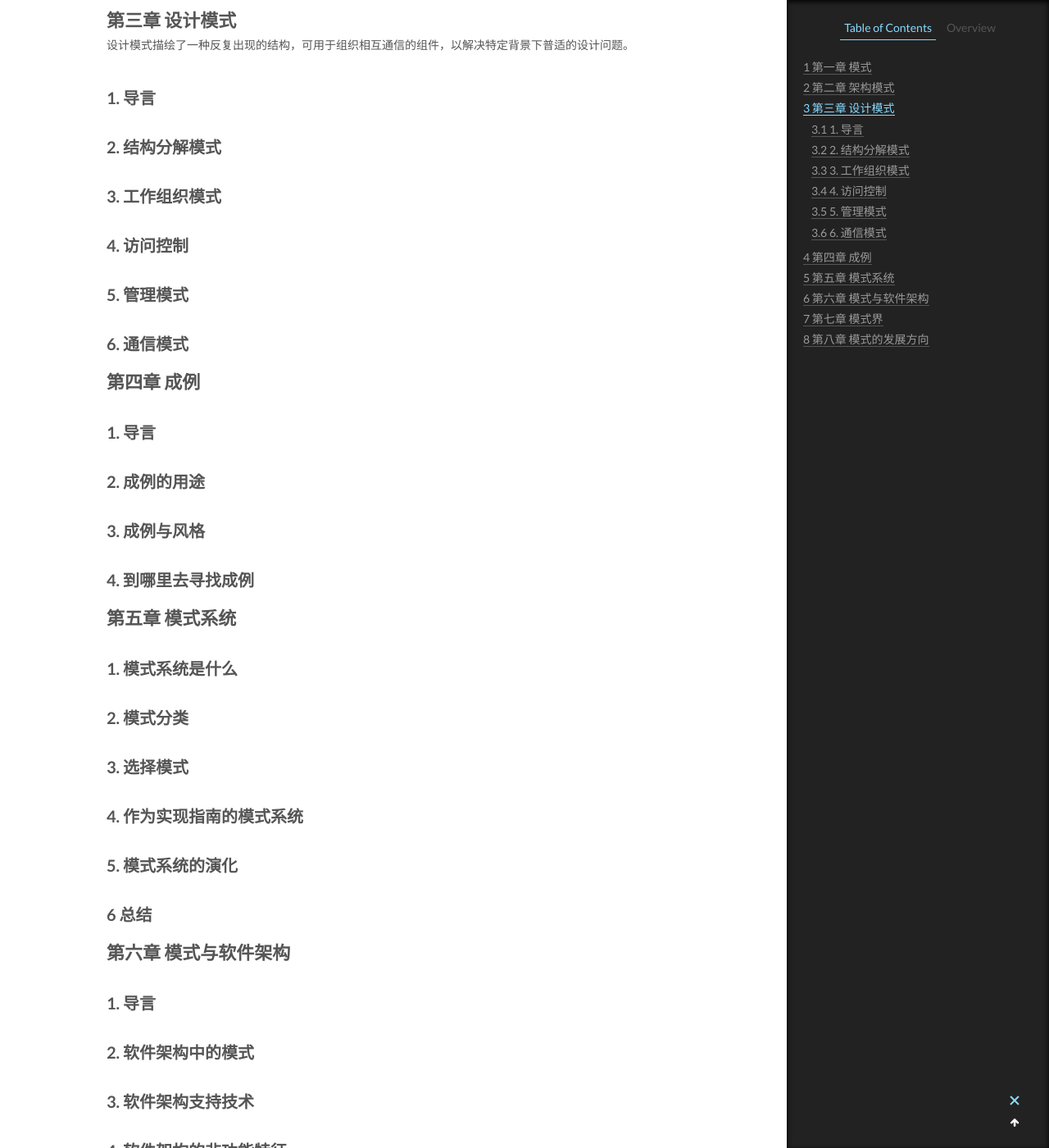
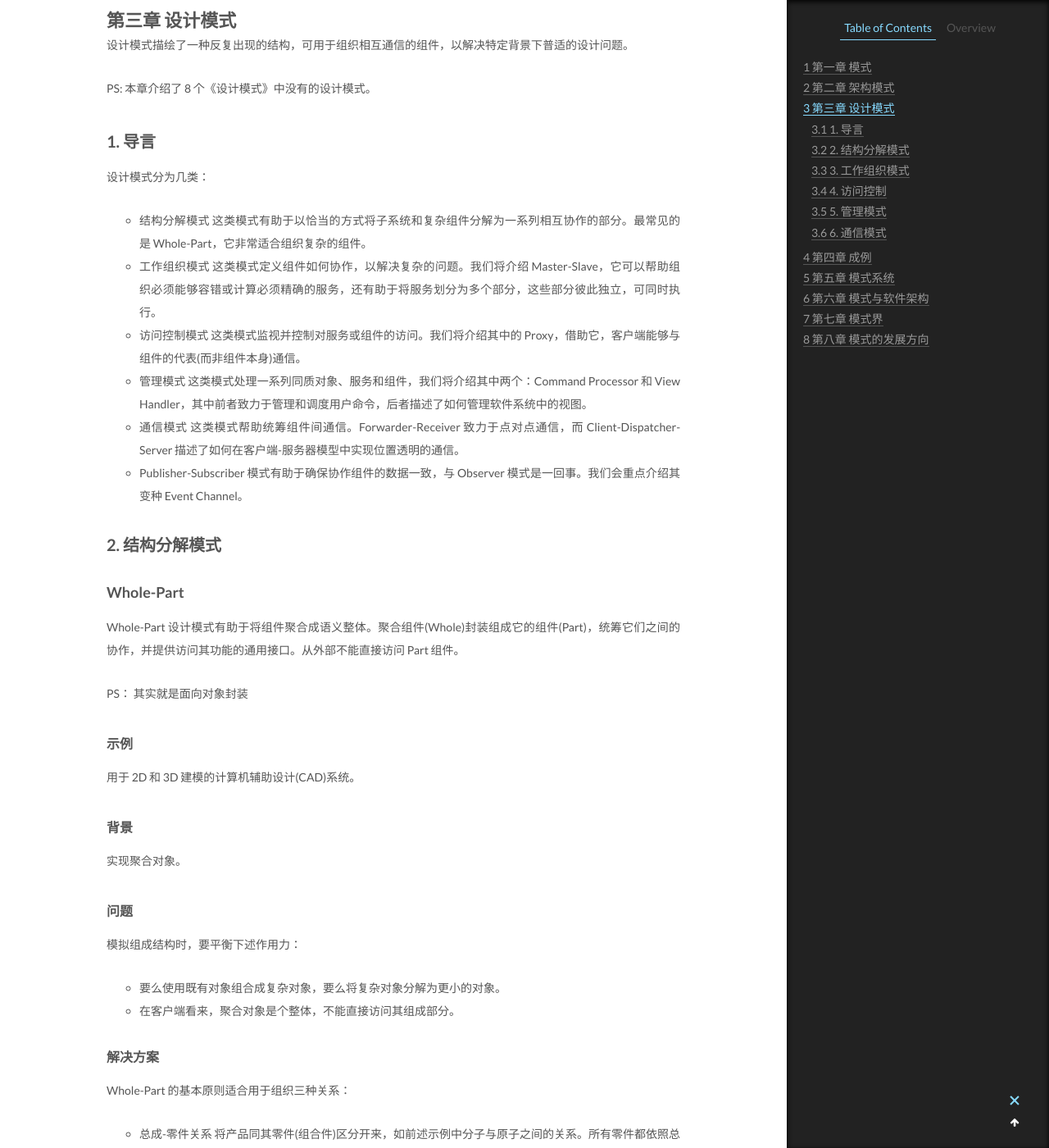
Before and after one commit to CodeHunter2006/CodeHunter2006.github.io, a Jekyll site: the page built from _posts/2019-11-16-Pattern_Oriented_Software_Architecture_notes.md, in a window 1280 px wide and 1400 px high, scrolled down 40044 px. Shown: the whole window at 82% size. Built offline with Jekyll 4.4.1, drawn with Linux system fonts in a browser that asks for light colours; some of the changed text lies outside the part shown.

Commit message:
[chore]: add contents.

```diff
--- a/_posts/2019-11-16-Pattern_Oriented_Software_Architecture_notes.md
+++ b/_posts/2019-11-16-Pattern_Oriented_Software_Architecture_notes.md
@@ -1265,9 +1265,114 @@ Microkernel 架构模式提供了添加新功能或客户特定功能的机制
 
 设计模式描绘了一种反复出现的结构，可用于组织相互通信的组件，以解决特定背景下普适的设计问题。
 
+PS:
+本章介绍了 8 个《设计模式》中没有的设计模式。
+
 ## 1. 导言
 
+设计模式分为几类：
+
+- 结构分解模式
+  这类模式有助于以恰当的方式将子系统和复杂组件分解为一系列相互协作的部分。最常见的是 Whole-Part，它非常适合组织复杂的组件。
+- 工作组织模式
+  这类模式定义组件如何协作，以解决复杂的问题。我们将介绍 Master-Slave，它可以帮助组织必须能够容错或计算必须精确的服务，还有助于将服务划分为多个部分，这些部分彼此独立，可同时执行。
+- 访问控制模式
+  这类模式监视并控制对服务或组件的访问。我们将介绍其中的 Proxy，借助它，客户端能够与组件的代表(而非组件本身)通信。
+- 管理模式
+  这类模式处理一系列同质对象、服务和组件，我们将介绍其中两个：Command Processor 和 View Handler，其中前者致力于管理和调度用户命令，后者描述了如何管理软件系统中的视图。
+- 通信模式
+  这类模式帮助统筹组件间通信。Forwarder-Receiver 致力于点对点通信，而 Client-Dispatcher-Server 描述了如何在客户端-服务器模型中实现位置透明的通信。
+- Publisher-Subscriber 模式有助于确保协作组件的数据一致，与 Observer 模式是一回事。我们会重点介绍其变种 Event Channel。
+
 ## 2. 结构分解模式
+
+### Whole-Part
+
+Whole-Part 设计模式有助于将组件聚合成语义整体。聚合组件(Whole)封装组成它的组件(Part)，统筹它们之间的协作，并提供访问其功能的通用接口。从外部不能直接访问 Part 组件。
+
+PS：
+其实就是面向对象封装
+
+#### 示例
+
+用于 2D 和 3D 建模的计算机辅助设计(CAD)系统。
+
+#### 背景
+
+实现聚合对象。
+
+#### 问题
+
+模拟组成结构时，要平衡下述作用力：
+
+- 要么使用既有对象组合成复杂对象，要么将复杂对象分解为更小的对象。
+- 在客户端看来，聚合对象是个整体，不能直接访问其组成部分。
+
+#### 解决方案
+
+Whole-Part 的基本原则适合用于组织三种关系：
+
+- 总成-零件关系
+  将产品同其零件(组合件)区分开来，如前述示例中分子与原子之间的关系。所有零件都依照总成的内部结构紧密结合在一起。组合件的数量和类型是预先确定的，始终保持不变。
+- 容器-内容关系
+  在这种关系中，聚合对象为容器。例如邮政包括中可能有不同的东西。这些内容之间的耦合度不像总成-零件关系中的零件之间那么高，可以动态地增删。
+- 集合-成员关系
+  这种关系有助于将类似对象编组，如组织与成员之间的关系。集合提供了诸如遍历成员并对每个成员执行操作等功能。集合不区分其成员，同等对待每个成员。
+
+这些类别定义的是对象(而非数据类型)之间的关系。
+
+#### 结构
+
+- 类
+  - Whole
+- 职责
+  - 聚合多个小对象
+  - 提供依赖于 Part 对象的服务
+  - 充当 Part 的包装器
+- 协作者
+  - Part
+
+* 类
+  - Part
+* 职责
+  - 表示特定对象及其服务
+* 协作者
+
+#### 动态
+
+#### 实现
+
+1. 设计 Whole 的共有接口
+2. 将 Whole 划分为 Part 或使用现有对象来合成它
+3. 如果采用自下而上的方式，从组件库或类库中选择现有 Part，并确定它们如何协作。
+4. 如果采用自上而下的方式，将 Whole 的服务划分成相互协作的小服务，而这些服务将对应不同的 Part。
+5. 使用 Part 的服务来定义 Whole 的服务
+6. 实现 Part
+7. 实现 Whole
+
+#### 变种
+
+- Shared Parts(共享部分)
+- Composite 模式也采用 Whole-Part 层次结构，但可同等对待 Whole 及其 Part，即 Whole 和 Part 实现了相同的抽象接口
+
+#### 示例解答
+
+#### 已知应用
+
+#### 效果
+
+- 优点
+  - 可修改 Part
+  - 分离关注点
+  - 可重用性
+- 缺点
+  - 间接导致效率低下
+  - 分解为 Part 的工作很复杂
+
+#### 参考
+
+- Composite 模式
+- Facade 模式提供一个简单接口，用于访问复杂的子系统。Facade 模式没有将 Part 封装起来，客户端也可以直接访问 Part。
 
 ## 3. 工作组织模式
 
```
Also changed, not shown: _posts/2019-10-02-Git_CMD.md (+4 -0 lines).
